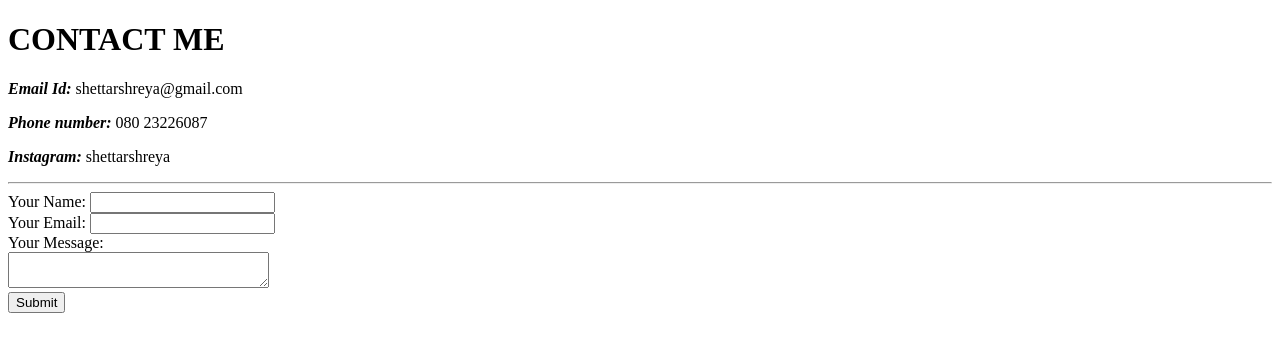
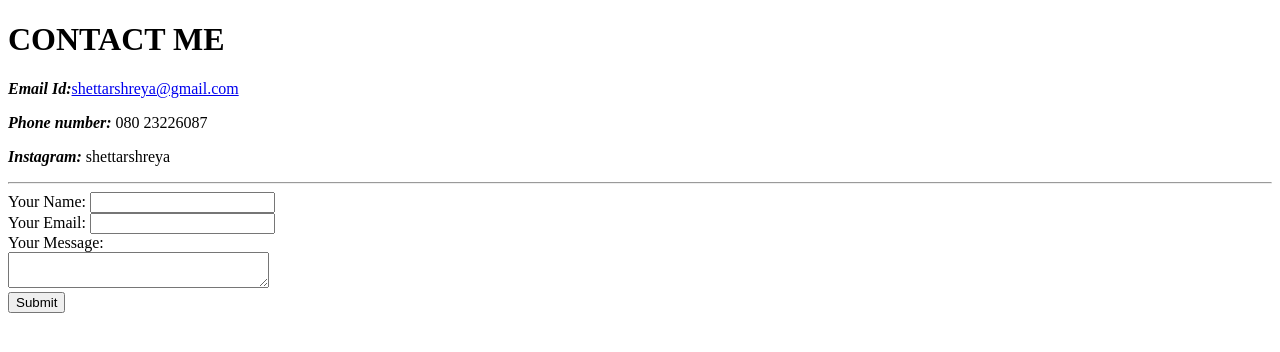
Before and after one commit to shreya-bit/cv, a plain HTML site: page contact.html in a window 1280 px wide. Drawn offline with Linux system fonts and the light colour scheme.

Commit message:
Updated email link to be clickable

```diff
--- a/contact.html
+++ b/contact.html
@@ -6,7 +6,7 @@
   </head>
   <body>
     <h1>CONTACT ME</h1>
-    <p><em><strong>Email Id:</strong></em> shettarshreya@gmail.com</p>
+    <p><em><strong>Email Id:</strong></em><a href="mailto:shettarshreya@gmail.com">shettarshreya@gmail.com</a></p>
     <p><em><strong>Phone number:</strong></em> 080 23226087</p
     <p><em><strong>Instagram:</strong></em> shettarshreya</p>
 
```
